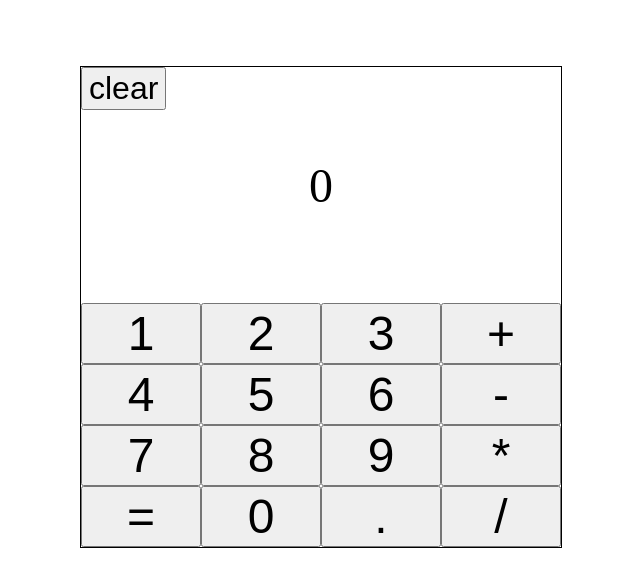
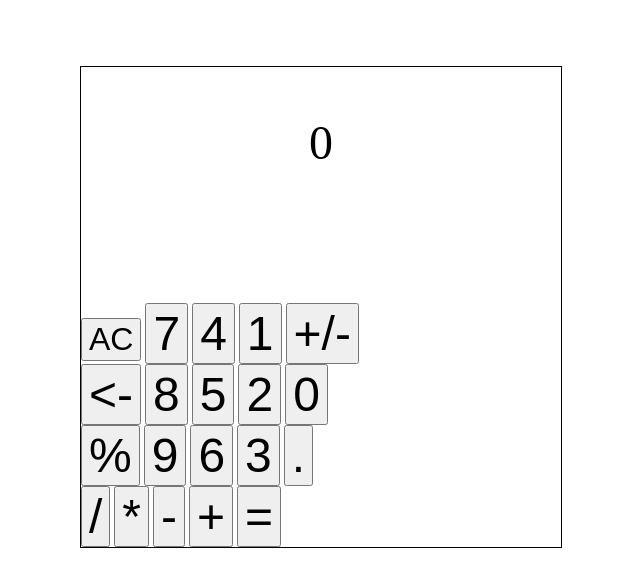
Before and after one commit to Sameer-Ahmed1/calculator, a plain HTML site: page index.html in a window 1280 px wide. Shown: the part 64-650 px from the top of the page, without its empty margins (319-959 px from the left). Drawn offline with Linux system fonts and the light colour scheme.

Commit message:
Add more butons

```diff
--- a/index.html
+++ b/index.html
@@ -11,34 +11,39 @@
     <script src="index.js" defer></script>
     <h1 id="header">Calculator</h1>
     <div id="calculator">
-      <div class="container" id="clear-cont">
-        <button id="clear">clear</button>
+      <div class="container" id="display-cont">
+        <div class="container" id="operation-cont">0</div>
+        <div class="container" id="result-cont"></div>
       </div>
-      <div class="container" id="display-cont">0</div>
       <div class="container" id="btn-cont">
-        <div class="row">
+        <div class="column">
+          <button class="calcFunction" id="clear">AC</button>
+          <button class="digit" id="7">7</button>
+          <button class="digit" id="4">4</button>
           <button class="digit" id="1">1</button>
+          <button class="sign" id="sign">+/-</button>
+        </div>
+
+        <div class="column">
+          <button class="calcFunction" id="backspace"><-</button>
+          <button class="digit" id="8">8</button>
+          <button class="digit" id="5">5</button>
           <button class="digit" id="2">2</button>
+          <button class="digit" id="0">0</button>
+        </div>
+        <div class="column">
+          <button class="operator" id="%">%</button>
+          <button class="digit" id="9">9</button>
+          <button class="digit" id="6">6</button>
           <button class="digit" id="3">3</button>
-          <button class="operator" id="add">+</button>
+          <button class="dot" id=".">.</button>
         </div>
-        <div class="row">
-          <button class="digit" id="4">4</button>
-          <button class="digit" id="5">5</button>
-          <button class="digit" id="6">6</button>
-          <button class="operator" id="subtract">-</button>
-        </div>
-        <div class="row">
-          <button class="digit" id="7">7</button>
-          <button class="digit" id="8">8</button>
-          <button class="digit" id="9">9</button>
-          <button class="operator" id="multiply">*</button>
-        </div>
-        <div class="row">
-          <button class="operator" id="equals">=</button>
-          <button class="digit" id="0">0</button>
-          <button class="digit" id=".">.</button>
-          <button class="operator" id="divide">/</button>
+        <div class="column">
+          <button class="operator" id="/">/</button>
+          <button class="operator" id="*">*</button>
+          <button class="operator" id="-">-</button>
+          <button class="operator" id="+">+</button>
+          <button class="calcFunction" id="=">=</button>
         </div>
       </div>
     </div>
```
